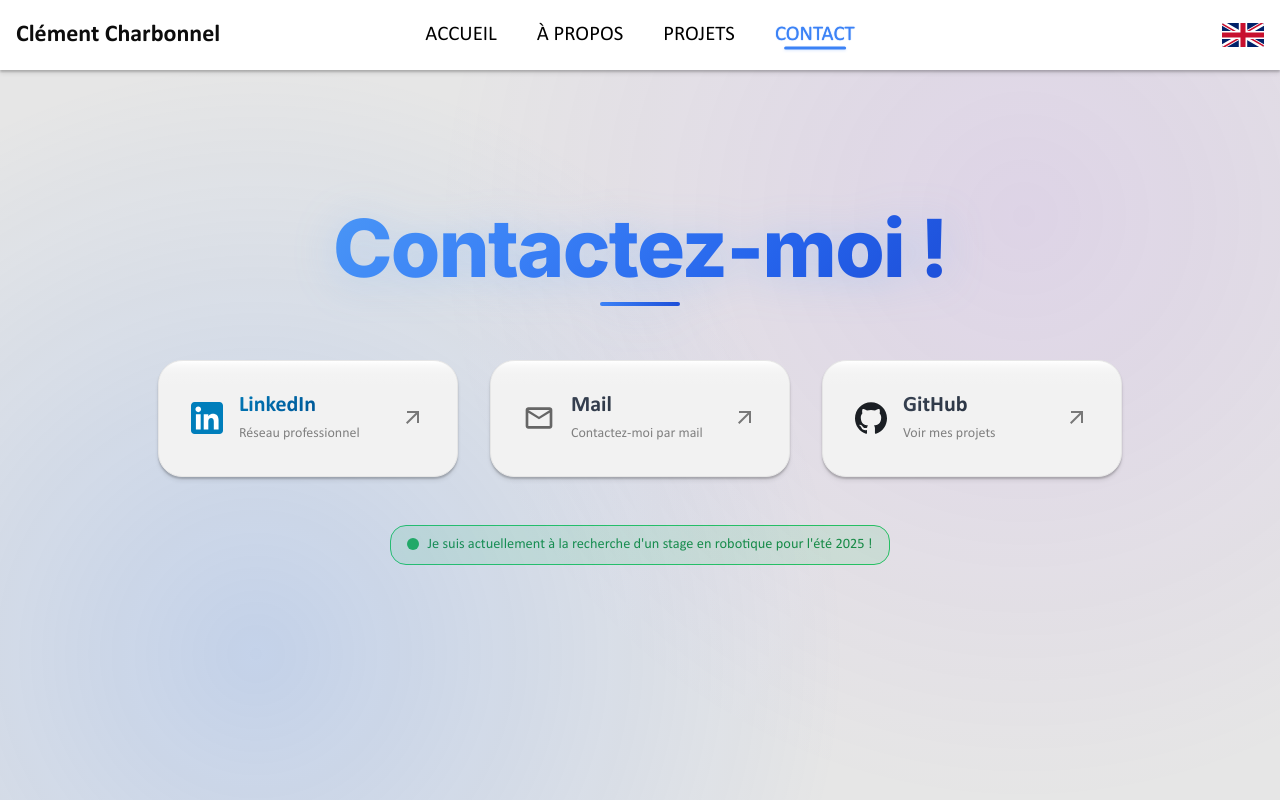
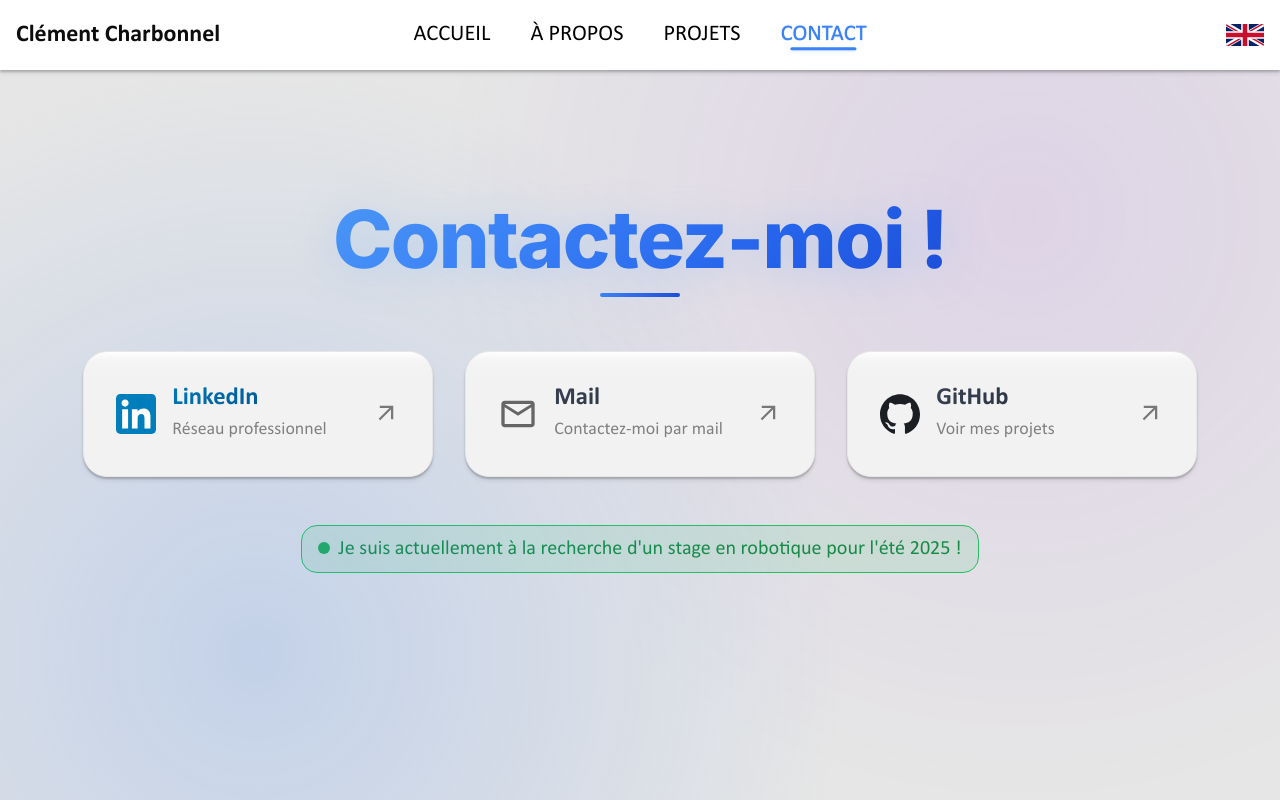
Before and after one commit to Clement38420/portfolio, a Vue app: page /contact in a window 1280 px wide. Built offline with nearby package versions, Linux system fonts and the light colour scheme.

Commit message:
style: adjust font sizing on all pages

```diff
--- a/src/App.vue
+++ b/src/App.vue
@@ -38,6 +38,7 @@ body {
   background-color: var(--bg-dark-color);
   font-family: Calibri, sans-serif;
   color: var(--text-color);
+  font-size: clamp(1rem, 3vw, 1.4rem);
 }
 
 .view-background {
--- a/src/components/NavBar.vue
+++ b/src/components/NavBar.vue
@@ -90,7 +90,6 @@ nav {
   inset: 0 0 auto 0;
   z-index: 1000;
   padding: 0 16px;
-  font-size: 1.3em;
 }
 
 nav * {
@@ -182,7 +181,7 @@ h1 {
   background: #3b82f6;
 }
 .language-switch {
-  width: 2em;
+  width: 1.7em;
   background: none;
   border: none;
   padding: 0;
@@ -237,7 +236,7 @@ h1 {
 @media (max-width: 768px) {
   nav {
     justify-content: space-between;
-    font-size: 1em;
+    font-size: 1rem;
   }
 
   .nav-menu {
--- a/src/views/AboutView.vue
+++ b/src/views/AboutView.vue
@@ -230,7 +230,6 @@ onMounted(() => {
   translate: 0 -50%;
   animation: fadeInUp 0.8s ease-out;
   display: flex;
-  padding: 64px 0;
 }
 
 .hero-card {
@@ -263,7 +262,6 @@ onMounted(() => {
 }
 
 .description {
-  font-size: clamp(1rem, 2vw, 1.2rem);
   line-height: 1.5;
   margin-right: 64px;
   animation: fadeInUp 0.6s ease-out 0.3s both;
@@ -303,9 +301,9 @@ onMounted(() => {
 }
 
 .section2 {
+  margin-top: min(40vh, 30vw);
   display: flex;
   gap: 64px;
-  margin-top: 350px;
   flex-wrap: wrap;
 }
 
@@ -342,7 +340,7 @@ onMounted(() => {
   border: 1px solid;
   padding: 0.7em 1em;
   font-weight: bold;
-  font-size: 0.9rem;
+  font-size: 0.8em;
   text-align: center;
   background-color: var(--bg-color);
   transition:
@@ -515,10 +513,6 @@ onMounted(() => {
 }
 
 @media (max-width: 1200px) {
-  .section2 {
-    margin-top: 200px;
-  }
-
   .hero-card {
     padding-top: 64px;
     padding-right: clamp(12px, 10%, 64px);
@@ -529,7 +523,7 @@ onMounted(() => {
   }
 
   .portrait-card {
-    bottom: 85%;
+    bottom: 92%;
     right: 50%;
     translate: 50% 0;
     width: min(60vw, var(--portrait-width));
@@ -545,9 +539,5 @@ onMounted(() => {
   .hero {
     padding-bottom: 0;
   }
-
-  .section2 {
-    margin-top: 64px;
-  }
 }
 </style>
--- a/src/views/ContactView.vue
+++ b/src/views/ContactView.vue
@@ -97,7 +97,7 @@ import BaseCard from '@/components/BaseCard.vue'
 
 .contact-card {
   position: relative;
-  width: 300px;
+  width: 350px;
   backdrop-filter: blur(10px);
   animation: fadeInUp 0.8s ease-out 0.6s backwards;
 }
@@ -125,8 +125,8 @@ import BaseCard from '@/components/BaseCard.vue'
 }
 
 .icon {
-  width: 32px;
-  height: 32px;
+  width: 1.8em;
+  height: 1.8em;
   transform-origin: center;
   transition: all 0.4s cubic-bezier(0.68, -0.55, 0.265, 3);
   position: relative;
@@ -159,19 +159,19 @@ import BaseCard from '@/components/BaseCard.vue'
 }
 
 .text {
-  font-size: 1.375rem;
+  font-size: 1.1em;
   font-weight: bold;
   line-height: 1.2;
 }
 
 .subtitle {
-  font-size: 0.875rem;
+  font-size: 0.8em;
   color: var(--text-muted);
 }
 
 .arrow {
-  width: 24px;
-  height: 24px;
+  width: 1.2em;
+  height: 1.2em;
   transition:
     transform 0.3s ease,
     opacity 0.3s ease;
@@ -188,7 +188,7 @@ import BaseCard from '@/components/BaseCard.vue'
   align-items: center;
   gap: 8px;
   color: #138f41;
-  font-size: 0.9rem;
+  font-size: 0.9em;
   text-align: center;
   border: 1px solid #22c55e;
   padding: 0.5rem 1rem;
--- a/src/views/HomeView.vue
+++ b/src/views/HomeView.vue
@@ -51,11 +51,11 @@ h2 {
 
 h3 {
   font-family: 'Inter', sans-serif;
-  font-size: clamp(0.8rem, 2vw, 1.2rem);
+  font-size: clamp(1em, 2vw, 1.4rem);
   font-weight: 600;
   line-height: 1.2;
   letter-spacing: -0.02em;
-  max-width: 700px;
+  max-width: 900px;
   color: rgba(55, 65, 81, 0.83);
   animation: 0.7s ease-out 0.3s fadeInUp;
   animation-fill-mode: both;
```
